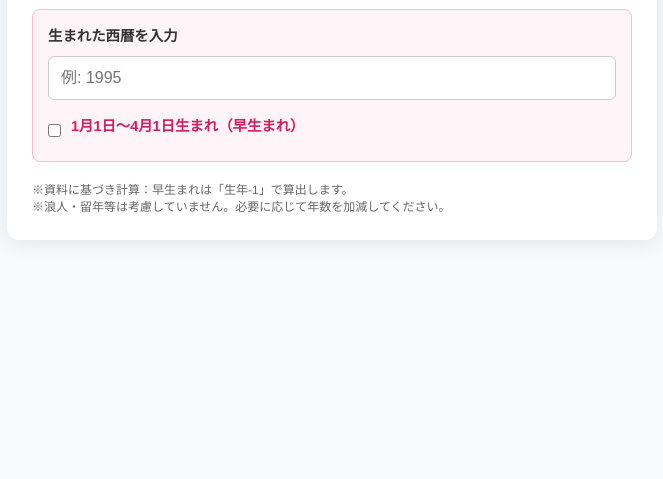
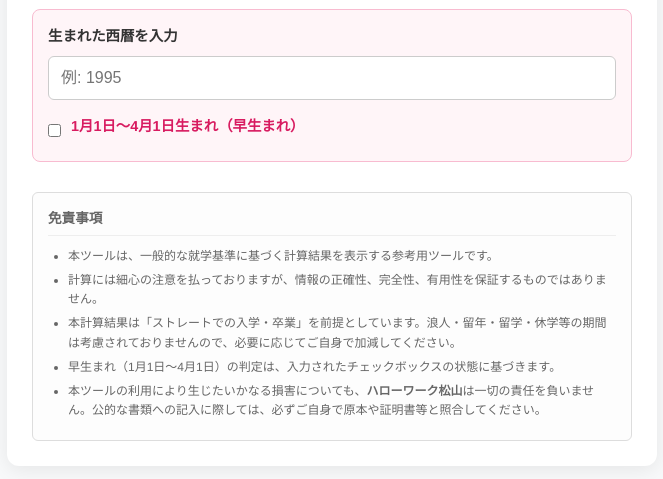
Before and after one commit to snaokikurogane-commits/matsuyama-hw-tool, a plain HTML site: page retention.html in a window 1280 px wide. Shown: the part 115-594 px from the top of the page, without its empty margins (308-971 px from the left). Drawn offline with Linux system fonts and the light colour scheme.

Commit message:
Update retention.html

```diff
--- a/retention.html
+++ b/retention.html
@@ -3,7 +3,7 @@
 <head>
     <meta charset="UTF-8">
     <meta name="viewport" content="width=device-width, initial-scale=1.0">
-    <title>学歴・暦年換算ツール</title>
+    <title>学歴・暦年自動計算ツール</title>
     <style>
         body { font-family: "Helvetica Neue", Arial, "Hiragino Kaku Gothic ProN", "Hiragino Sans", Meiryo, sans-serif; line-height: 1.6; padding: 20px; background-color: #f8f9fa; color: #333; }
         .container { max-width: 600px; margin: auto; background: white; padding: 25px; border-radius: 12px; box-shadow: 0 4px 20px rgba(0,0,0,0.08); }
@@ -16,8 +16,10 @@
         table { width: 100%; border-collapse: collapse; margin-top: 10px; font-size: 0.9rem; }
         th, td { border: 1px solid #eee; padding: 10px; text-align: left; }
         th { background-color: #fce4ec; color: #c2185b; width: 40%; }
-        .note { font-size: 0.75rem; color: #666; margin-top: 15px; line-height: 1.4; }
-        .highlight { color: #d81b60; font-weight: bold; }
+        .disclaimer-box { margin-top: 30px; padding: 15px; border: 1px solid #ddd; border-radius: 6px; background-color: #fdfdfd; }
+        .disclaimer-box h2 { font-size: 0.85rem; margin-top: 0; color: #666; border-bottom: 1px solid #eee; padding-bottom: 5px; }
+        .disclaimer-box ul { padding-left: 20px; margin: 0; font-size: 0.75rem; color: #666; }
+        .disclaimer-box li { margin-bottom: 5px; }
     </style>
 </head>
 <body>
@@ -44,13 +46,19 @@
                 </tr>
             </thead>
             <tbody id="resultTable">
-                </tbody>
+            </tbody>
         </table>
     </div>
 
-    <div class="note">
-        ※資料に基づき計算：早生まれは「生年-1」で算出します。<br>
-        ※浪人・留年等は考慮していません。必要に応じて年数を加減してください。
+    <div class="disclaimer-box">
+        <h2>免責事項</h2>
+        <ul>
+            <li>本ツールは、一般的な就学基準に基づく計算結果を表示する参考用ツールです。</li>
+            <li>計算には細心の注意を払っておりますが、情報の正確性、完全性、有用性を保証するものではありません。</li>
+            <li>本計算結果は「ストレートでの入学・卒業」を前提としています。浪人・留年・留学・休学等の期間は考慮されておりませんので、必要に応じてご自身で加減してください。</li>
+            <li>早生まれ（1月1日〜4月1日）の判定は、入力されたチェックボックスの状態に基づきます。</li>
+            <li>本ツールの利用により生じたいかなる損害についても、<strong>ハローワーク松山</strong>は一切の責任を負いません。公的な書類への記入に際しては、必ずご自身で原本や証明書等と照合してください。</li>
+        </ul>
     </div>
 </div>
 
@@ -81,8 +89,6 @@
         }
 
         resultArea.style.display = 'block';
-
-        // 資料の注記：早生まれの場合は生年を-1する
         const baseYear = isEarly ? year - 1 : year;
 
         const milestones = [
```
